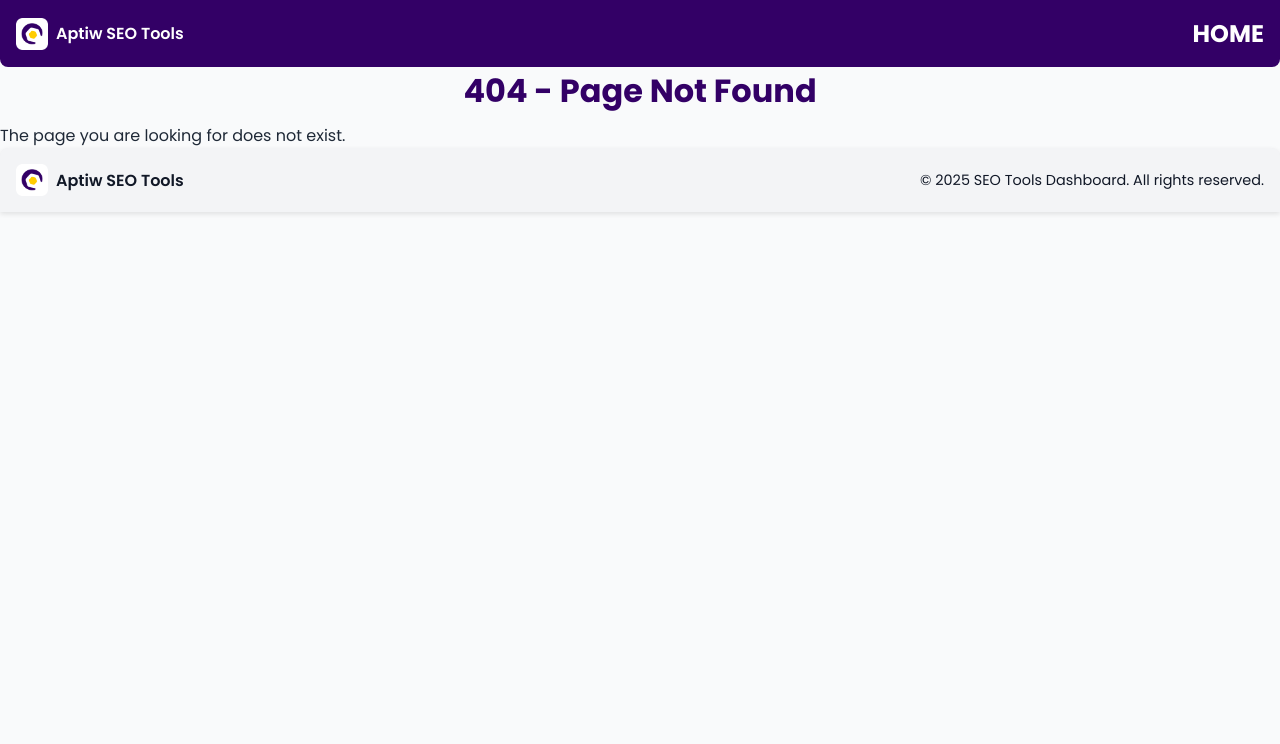
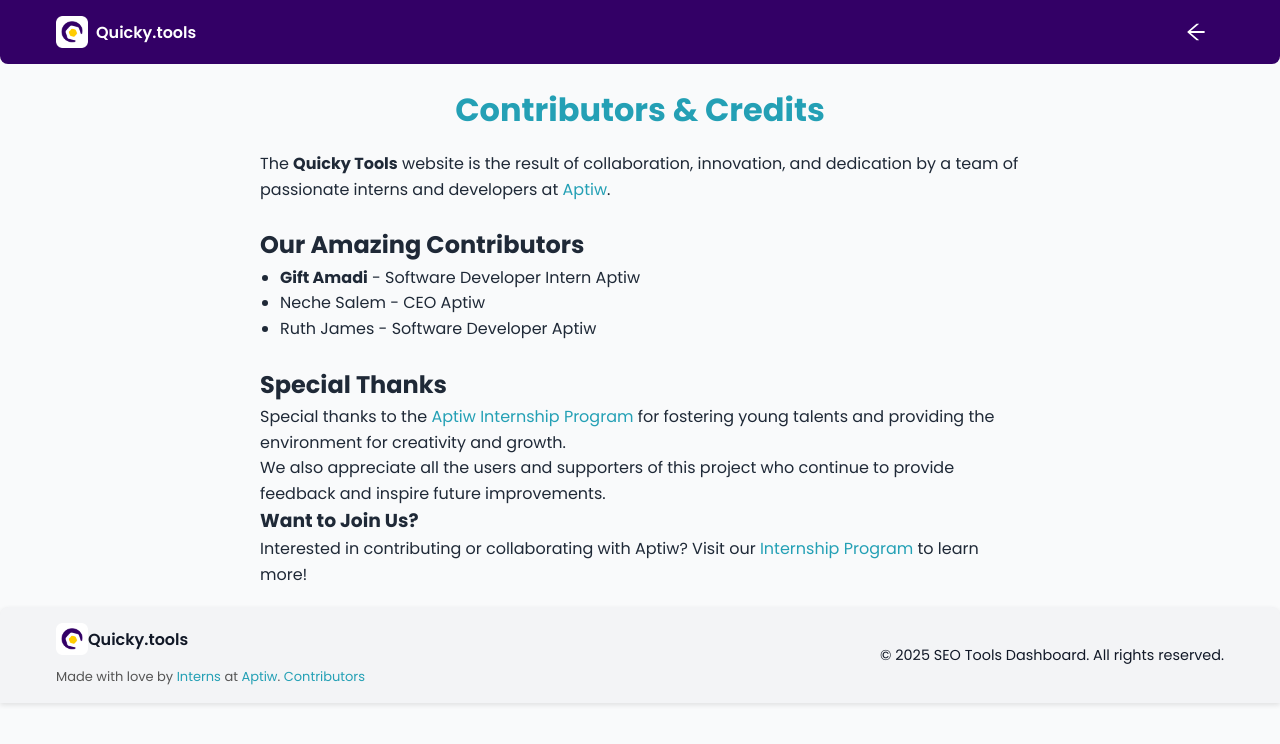
Before and after one commit to valuedgift/tools-webste-correct, a React (Vite) app: page /contributors in a window 1280 px wide. Before the commit this address had no page. Shown: the top 744 px of the page. Built offline with nearby package versions, Linux system fonts and the light colour scheme.

Commit message:
third commit

```diff
--- a/src/App.jsx
+++ b/src/App.jsx
@@ -7,6 +7,7 @@
 import CaseConverter from './tools/CaseConverter';
 import WordCounter from './tools/WordCounter';
 import WebsitePageSizeChecker from './tools/WebsitePageSizeChecker';
+import Contributors from './pages/Contributors';
 import NotFound from './pages/NotFound';
 import './index.css';
 
@@ -21,6 +22,7 @@
           <Route path="/case-converter" element={<CaseConverter />} />
           <Route path="/word-counter" element={<WordCounter />} />
           <Route path="/page-size-checker" element={<WebsitePageSizeChecker />} />
+          <Route path="/contributors" element={<Contributors />} />
           <Route path="*" element={<NotFound />} />
         </Routes>
       </main>
--- a/src/components/Footer.jsx
+++ b/src/components/Footer.jsx
@@ -1,15 +1,79 @@
 // File: src/components/Footer.jsx
-
 const Footer = () => (
   <footer className="footer">
     <div className="container footer-content">
+
       <div className="logo-container">
-        <img src="/logo.png" alt="Logo" className="logo" />
-        <span className="logo-side-text">Aptiw SEO Tools</span>
+        <div className="logo-text-container">
+          <img src="/logo.png" alt="Logo" className="logo" />
+          <span className="logo-side-text">Quicky.tools</span>
+        </div>
+
+        <p className="footer-madeby">
+          Made with love by{' '}
+          <a href="https://aptiw.com/internship" target="_blank" rel="noopener noreferrer">Interns</a>{' '}
+          at{' '}
+          <a href="https://aptiw.com" target="_blank" rel="noopener noreferrer">Aptiw</a>.{' '}
+          <a href="/contributors" target="_blank" rel="noopener noreferrer">Contributors</a>
+        </p>
       </div>
+
       <p>&copy; {new Date().getFullYear()} SEO Tools Dashboard. All rights reserved.</p>
+
     </div>
   </footer>
 );
 
 export default Footer;
+
+
+
+
+// const Footer = () => (
+//   <footer className="footer">
+//     <div className="container footer-content">
+
+//       <div className="logo-container">
+//         <img src="/logo.png" alt="Logo" className="logo" />
+//         <span className="logo-side-text">Quicky.tools</span>
+
+//         {/* Tooltip */}
+//         <div className="logo-tooltip">
+//           <div className="tooltip-header">
+//             <img src="/gift-photo.jpg" alt="Gift Amadi" className="tooltip-image" />
+//             <div>
+//               <strong>Gift Amadi</strong>
+//               <p>Software Developer</p>
+//             </div>
+//           </div>
+//           <hr />
+//           <small>
+//             I build intuitive web apps, productivity tools, and seamless user experiences for the modern web.
+//           </small>
+//         </div>
+//       </div>
+
+//       <p>&copy; {new Date().getFullYear()} SEO Tools Dashboard. All rights reserved.</p>
+
+//     </div>
+//   </footer>
+// );
+
+// export default Footer;
+
+
+
+
+// const Footer = () => (
+//   <footer className="footer">
+//     <div className="container footer-content">
+//       <div className="logo-container">
+//         <img src="/logo.png" alt="Logo" className="logo" />
+//         <span className="logo-side-text">Aptiw SEO Tools</span>
+//       </div>
+//       <p>&copy; {new Date().getFullYear()} SEO Tools Dashboard. All rights reserved.</p>
+//     </div>
+//   </footer>
+// );
+
+// export default Footer;
--- a/src/components/Header.jsx
+++ b/src/components/Header.jsx
@@ -1,16 +1,137 @@
 // File: src/components/Header.jsx
-import { Link } from 'react-router-dom';
+import { Link, useLocation } from 'react-router-dom';
+import { AiOutlineArrowLeft } from 'react-icons/ai';
 
-const Header = () => (
+const Header = () => {
+  const location = useLocation();
+  const isNotHome = location.pathname !== '/';
+
+  return (
     <header className="header">
       <div className="container header-content">
-      <Link to="/" className="logo-container">
+
+        <div className="logo-container">
+          <Link to="/" className="logo-link">
             <img src="/logo.png" alt="Logo" className="logo" />
-        <span className="logo-side-text">Aptiw SEO Tools</span>  {/* Your custom text */}
+            <span className="logo-side-text">Quicky.tools</span>
           </Link>
-      <Link to="/" className="home-text">HOME</Link>
+
+          {/* Simple Tooltip */}
+          {/* <div className="logo-tooltip">
+            Made with love by Interns at Aptiw
+          </div> */}
+        </div>
+
+        {isNotHome && (
+          <Link to="/" className="back-arrow" title="Back to Tools">
+            <AiOutlineArrowLeft size={24} color="white" />
+          </Link>
+        )}
+
       </div>
     </header>
   );
+};
 
 export default Header;
+
+
+
+
+// import { Link, useLocation } from 'react-router-dom';
+// import { AiOutlineArrowLeft } from 'react-icons/ai';
+
+// const Header = () => {
+//   const location = useLocation();
+//   const isNotHome = location.pathname !== '/';
+
+//   return (
+//     <header className="header">
+//       <div className="container header-content">
+
+//         <div className="logo-container">
+//           <Link to="/" className="logo-link">
+//             <img src="/logo.png" alt="Logo" className="logo" />
+//             <span className="logo-side-text">Quicky.tools</span>
+//           </Link>
+
+//           {/* Tooltip */}
+//           <div className="logo-tooltip">
+//             <div className="tooltip-header">
+//               <img src="/gift-photo.jpg" alt="Gift Amadi" className="tooltip-image" />
+//               <div>
+//                 <strong>Gift Amadi</strong>
+//                 <p>Software Developer</p>
+//               </div>
+//             </div>
+//             <hr />
+//             <small>
+//               I build intuitive web apps, productivity tools, and seamless user experiences for the modern web.
+//             </small>
+//           </div>
+
+//         </div>
+
+//         {isNotHome && (
+//           <Link to="/" className="back-arrow" title="Back to Tools">
+//             <AiOutlineArrowLeft size={24} color="white" />
+//           </Link>
+//         )}
+
+//       </div>
+//     </header>
+//   );
+// };
+
+// export default Header;
+
+
+
+
+// import { Link, useLocation } from 'react-router-dom';
+// import { AiOutlineArrowLeft } from 'react-icons/ai';  // Import back arrow from react-icons
+
+// const Header = () => {
+//   const location = useLocation();
+//   const isNotHome = location.pathname !== '/';
+
+//   return (
+//     <header className="header">
+//       <div className="container header-content">
+
+//         <Link to="/" className="logo-container">
+//           <img src="/logo.png" alt="Logo" className="logo" />
+//           <span className="logo-side-text">Aptiw SEO Tools</span>
+//         </Link>
+
+//         {isNotHome && (
+//           <Link to="/" className="back-arrow" title="Back to Tools">
+//             <AiOutlineArrowLeft size={24} color="white" />
+//           </Link>
+//         )}
+
+//       </div>
+//     </header>
+//   );
+// };
+
+// export default Header;
+
+
+
+
+// import { Link } from 'react-router-dom';
+
+// const Header = () => (
+//   <header className="header">
+//     <div className="container header-content">
+//       <Link to="/" className="logo-container">
+//         <img src="/logo.png" alt="Logo" className="logo" />
+//         <span className="logo-side-text">Aptiw SEO Tools</span>
+//       </Link>
+//       <Link to="/" className="home-text">HOME</Link>
+//     </div>
+//   </header>
+// );
+
+// export default Header;
--- a/src/index.css
+++ b/src/index.css
@@ -17,31 +17,44 @@
 
 header.header {
   background-color: #330066;
-  /* background-color: #24a0b5; */
-  /* box-shadow: 0 2px 5px rgba(0, 0, 0, 0.1); */
   box-shadow: gray;
   border-bottom-left-radius: 0.5rem;
   border-bottom-right-radius: 0.5rem;
   text-align: center;
   padding: 1rem;
-  margin-top: 0;
 }
 
-/* .header:hover {
-  box-shadow: 0 4px 12px rgba(36, 160, 181, 0.5);
-} */
+.back-arrow {
+  display: flex;
+  align-items: center;
+  justify-content: center;
+  background: transparent;
+  border: none;
+  cursor: pointer;
+  text-decoration: none;
+  margin-right: 1rem;
+}
+
+.back-arrow:hover {
+  opacity: 0.8;
+}
+
+.header .logo-container:hover .logo-tooltip {
+  opacity: 1;
+  visibility: visible;
+  transform: translateY(0);
+}
 
 footer.footer {
   background-color: #f3f4f6;
   border-top-left-radius: 0.5rem;
   border-top-right-radius: 0.5rem;
-  padding: 1rem;
   text-align: center;
   color: #111827;
   font-size: 0.9rem;
   margin-bottom: 0;
   box-shadow: 0 2px 5px rgba(0, 0, 0, 0.1);
-  /* border-radius: 0.5rem; */
+  padding: 1rem;
 }
 
 .header-content,
@@ -51,45 +64,103 @@
   justify-content: space-between;
 }
 
-@media (max-width: 600px) {
+.footer .logo-container:hover .logo-tooltip {
+  opacity: 1;
+  visibility: visible;
+  transform: translateY(0);
+}
+
+@media (max-width: 768px) {
   .footer-content p {
     font-size: 12px;
   }
 }
 
-/* Logo + Side Text (left) */
 .logo-container {
+  position: relative;
   display: flex;
   align-items: center;
   gap: 8px;
-  position: relative;
   cursor: pointer;
+}
+
+.logo-link {
+  display: flex;
+  align-items: center;
+  gap: 8px;
   text-decoration: none;
 }
 
-.logo-container:hover::after {
-  content: "Built by Gift Amadi";
-  /* Tooltip */
+.logo-container:hover .logo-tooltip {
+  opacity: 1;
+  visibility: visible;
+}
+
+.logo-container {
+  position: relative;
+  display: flex;
+  flex-direction: column;
+  align-items: start;
+  gap: 8px;
+  cursor: pointer;
+}
+
+.logo-text-container {
+  display: flex;
+  align-items: center;
+}
+
+/* .logo-tooltip {
   position: absolute;
-  bottom: -25px;
+  top: 100%;
   left: 0;
-  background-color: #330066;
+  transform: translateY(8px);
+  background: #330066;
   color: #fff;
-  padding: 4px 8px;
+  padding: 6px 12px;
   border-radius: 5px;
   border: 1px solid #fff;
-  box-shadow: 0 2px 5px rgba(0, 0, 0, 0.2);
-  font-size: 14px;
-  font-weight: 400;
+  font-size: 10px;
+  font-weight: 600;
   white-space: nowrap;
+  opacity: 0;
+  visibility: hidden;
+  transition: opacity 0.3s ease, transform 0.3s ease;
+  z-index: 10;
+} */
+
+@media (max-width: 600px) {
+  .logo-tooltip {
+    font-size: 8px;
+    padding: 4px 10px;
+  }
 }
 
-@media (max-width: 600px) {
-  .logo-container:hover::after {
-    font-size: 12px;
-    padding: 3px 6px;
-    bottom: -20px;
+.logo-container:hover .logo-tooltip {
+  opacity: 1;
+  visibility: visible;
+  transform: translateY(0);
+}
+
+.footer-madeby {
+  font-size: 13px;
+  color: #555;
+  margin-top: 4px;
+}
+
+@media (max-width: 768px) {
+  .footer-madeby {
+    text-align: start;
   }
+}
+
+.footer-madeby a {
+  color: #24a0b5;
+  text-decoration: none;
+}
+
+.footer-madeby a:hover {
+  text-decoration: underline;
 }
 
 .logo {
@@ -121,23 +192,18 @@
   color: #111827;
 }
 
-.home-text {
-  font-size: 1.5rem;
-  font-weight: bold;
-  color: white;
-  text-decoration: none;
-}
-
-@media (max-width: 600px) {
-  .home-text {
-    font-size: 14px;
-  }
-}
-
 .tools-dashboard {
   padding: 2rem;
   max-width: 1200px;
   margin: 0 auto;
+}
+
+.container {
+  max-width: 1200px;  /* or any width you prefer */
+  margin: 0 auto;     /* center horizontally */
+  padding: 0 16px;    /* optional horizontal padding */
+  width: 100%;
+  box-sizing: border-box;
 }
 
 .tools-dashboard p {
@@ -157,6 +223,16 @@
   grid-template-columns: repeat(auto-fill, minmax(250px, 1fr));
   gap: 1.5rem;
 }
+
+.tools-card {
+  display: flex;
+  flex-wrap: wrap;
+  gap: 16px;
+}
+
+/* .tools-card > .card-item {
+  flex: 1 1 200px;
+} */
 
 .tool-card {
   text-align: center;
--- /dev/null
+++ b/src/pages/Contributors.css
@@ -0,0 +1,32 @@
+.contributors-page {
+  max-width: 800px;
+  margin: 0 auto;
+  padding: 20px;
+  line-height: 1.6;
+}
+
+.contributors-page h1 {
+  font-size: 2rem;
+  margin-bottom: 1rem;
+  color: #24a0b5;
+}
+
+.contributors-page h2 {
+  font-size: 1.5rem;
+  margin-top: 1.5rem;
+  color: #1f2937;
+}
+
+.contributors-page ul {
+  list-style-type: disc;
+  padding-left: 20px;
+}
+
+.contributors-page a {
+  color: #24a0b5;
+  text-decoration: none;
+}
+
+.contributors-page a:hover {
+  text-decoration: underline;
+}
--- /dev/null
+++ b/src/pages/Contributors.jsx
@@ -0,0 +1,36 @@
+import './Contributors.css';
+
+const Contributors = () => {
+  return (
+    <div className="contributors-page">
+      <h1>Contributors & Credits</h1>
+
+      <p>
+        The <strong>Quicky Tools</strong> website is the result of collaboration, innovation, and dedication by a team of passionate interns and developers at <a href="https://aptiw.com" target="_blank" rel="noopener noreferrer">Aptiw</a>.
+      </p>
+
+      <h2>Our Amazing Contributors</h2>
+      <ul>
+        <li><strong>Gift Amadi</strong> - Software Developer Intern Aptiw</li>
+        <li>Neche Salem - CEO Aptiw</li>
+        <li>Ruth James - Software Developer Aptiw</li>
+      </ul>
+
+      <h2>Special Thanks</h2>
+      <p>
+        Special thanks to the <a href="https://aptiw.com/internship" target="_blank" rel="noopener noreferrer">Aptiw Internship Program</a> for fostering young talents and providing the environment for creativity and growth.
+      </p>
+
+      <p>
+        We also appreciate all the users and supporters of this project who continue to provide feedback and inspire future improvements.
+      </p>
+
+      <h3>Want to Join Us?</h3>
+      <p>
+        Interested in contributing or collaborating with Aptiw? Visit our <a href="https://aptiw.com/internship" target="_blank" rel="noopener noreferrer">Internship Program</a> to learn more!
+      </p>
+    </div>
+  );
+};
+
+export default Contributors;
--- a/src/pages/Home.jsx
+++ b/src/pages/Home.jsx
@@ -37,8 +37,8 @@
 
 const Home = () => (
   <section className="tools-dashboard">
-    <h1 className="dashboard-title">Your Favourite SEO Tools</h1>
-    <p>A complete set of text tools is now at your fingertips. Run a spell checker, Count words or change text case.</p>
+    <h1 className="dashboard-title">Quicky Tools For Your Use</h1>
+    <p>A Set of quick tools to help you complete your task</p>
     <div className="tools-grid">
       {tools.map(tool => (
         <Link key={tool.path} to={tool.path} className="tool-card">
```
Lines whose indentation alone changed are shown as unchanged.
